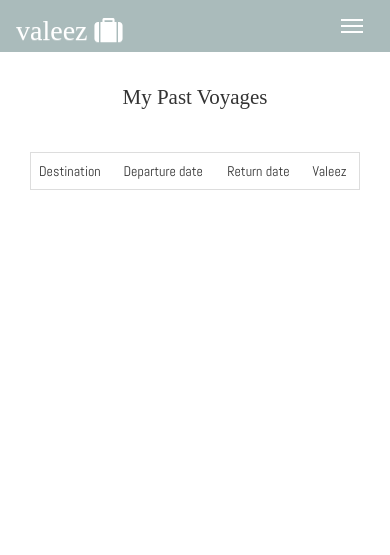
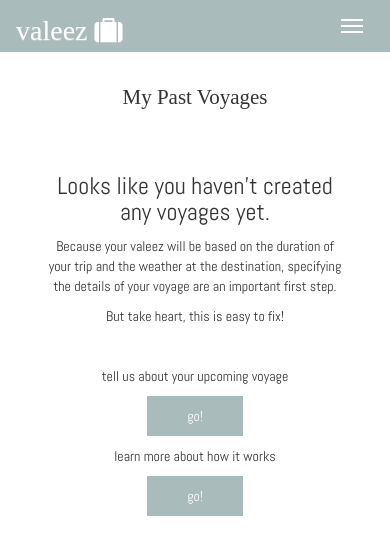
Before and after one commit to eleanorstrib/valeez-reboot-heroku, a Django app: template valeezapp/templates/valeezapp/past_voyages.html in a window 390 px wide. Shown: the top 555 px of the page. Run offline with Django 3.2, Linux system fonts and the light colour scheme; the template is opened without the code that fills it, so the values that code supplies are empty; some libraries are stand-ins or nearby versions; some web fonts are replaced.

Commit message:
added functionality to detect when a user has no voyages and show a message instead of an empty table

```diff
--- a/valeezapp/templates/base.html
+++ b/valeezapp/templates/base.html
@@ -25,7 +25,6 @@
 					</button>
 					<a class="navbar-brand" href="{% url 'home' %}">valeez <i class="fa fa-suitcase"></i></a>
 					&nbsp&nbsp
-
 				</div>
 
 				<div class="collapse navbar-collapse" id="navbar">
--- a/valeezapp/templates/valeezapp/past_voyages.html
+++ b/valeezapp/templates/valeezapp/past_voyages.html
@@ -7,6 +7,7 @@
 	<span class="title-text">My Past Voyages</span>
 	</p>
 	<div class="container">
+		{% if any_voyages %}
 		<div class="table-responsive">
 			<table class="table">
 				<thead>
@@ -68,6 +69,25 @@
 					{% endfor %}
 				</tbody>
 			</table>
+			{% else %}
+			<div class="col-md-3"></div>
+			<div class="col-md-6" align="center">
+				<p><h3>Looks like you haven't created any voyages yet.</h3></p>
+				<p>Because your valeez will be based on the duration of your trip and the weather at the destination, specifying the details of your voyage are an important first step.</p>
+				<p>But take heart, this is easy to fix!</p>
+				<div class="container">
+					<div class="col-md-3">
+						<p>tell us about your upcoming voyage</p>
+						<p><button type="button" class="btn btn-custom"><a href="{% url 'make_valeez' %}">go!</a></button></p>
+					</div>
+					<div class="col-md-3">
+						<p>learn more about how it works</p>
+						<p><button type="button" class="btn btn-custom"><a href="{% url 'make_valeez' %}">go!</a></button></p>
+					</div>
+		    	</div>
+	    	</div>
+	    	<div class="col-md-3"></div>
+			{% endif %}
 		</div>
 	</div>
 </div>
--- a/valeezapp/templates/valeezapp/show_valeez.html
+++ b/valeezapp/templates/valeezapp/show_valeez.html
@@ -6,6 +6,7 @@
 	<div class="row destination">
 		<p><span class="title-text">{{ this_user }}, get ready for your {{ duration }} day trip to {{ destination_pretty }}!</span></p>
 		<p><h4>-- {{ depart_date }} to {{ return_date }} -- </h4></p>
+		{{check_vid.voyage_id}}
 	</div>
 
 	<div class="row title-text title-row forecast">
--- a/valeezapp/urls.py
+++ b/valeezapp/urls.py
@@ -5,9 +5,9 @@ from django.views.generic import TemplateView
 
 urlpatterns =[
 
-
 	url(r'^$', views.index, name='home'),
 	url(r'^make_valeez/$', views.make_valeez, name='make_valeez'),
 	url(r'^show_valeez/$', views.show_valeez, name='show_valeez'),
 	url(r'^past_voyages/$', views.past_voyages, name='past_voyages'),
+	url(r'^valeez_exists/$', views.valeez_exists, name='valeez_exists'),
 ]
```
Also changed, not shown: valeezapp/templates/valeezapp/valeez_exists.html (added, +29 -0 lines), valeezapp/views.py (+20 -4 lines).
